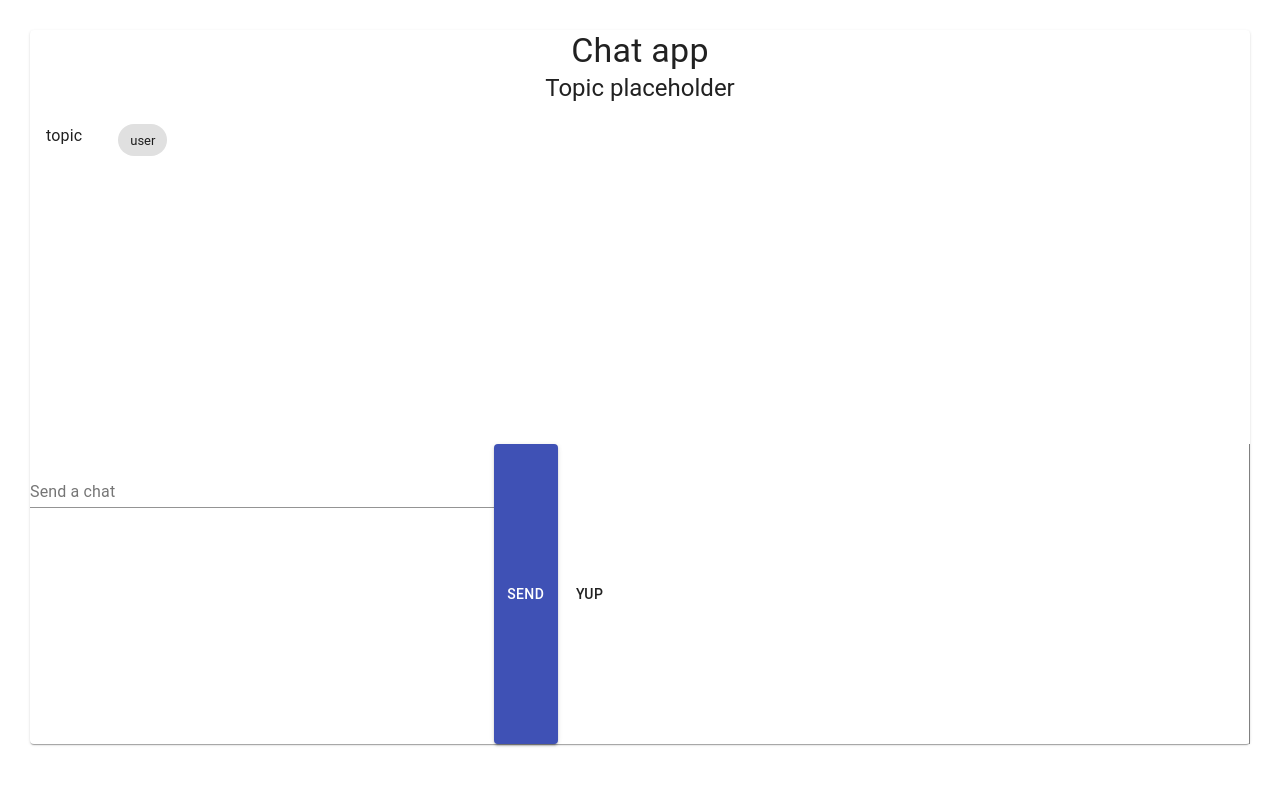
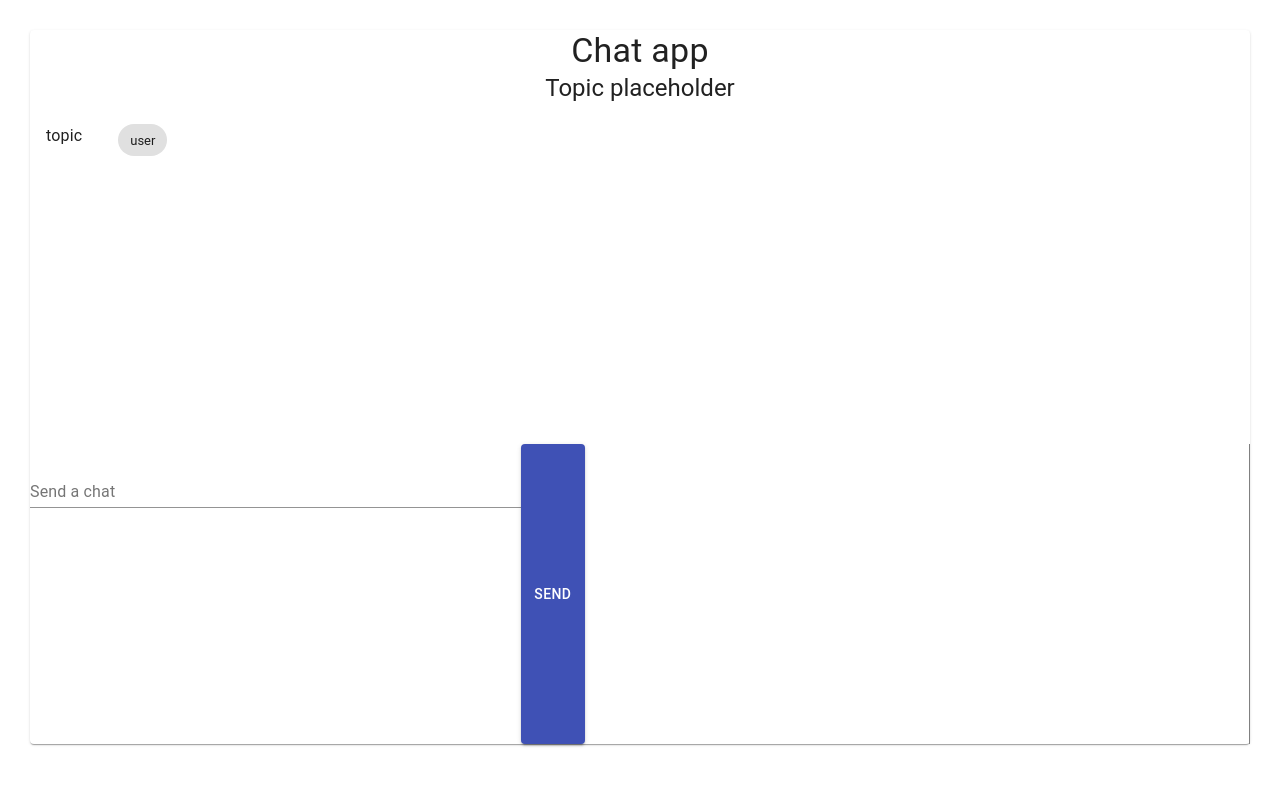
Before and after one commit to chikondiman/chats, a React (Create React App) app: page / in a window 1280 px wide. Shown: the top 786 px of the page. Built offline with nearby package versions, Linux system fonts and the light colour scheme.

Commit message:
Update Dashboard.js

```diff
--- a/src/components/Dashboard.js
+++ b/src/components/Dashboard.js
@@ -110,7 +110,6 @@ export default function Dashboard() {
                     Send
             </Button>
 
-            <Button> yup </Button>
 
 
             <div className={classes.chatBox}>
```
